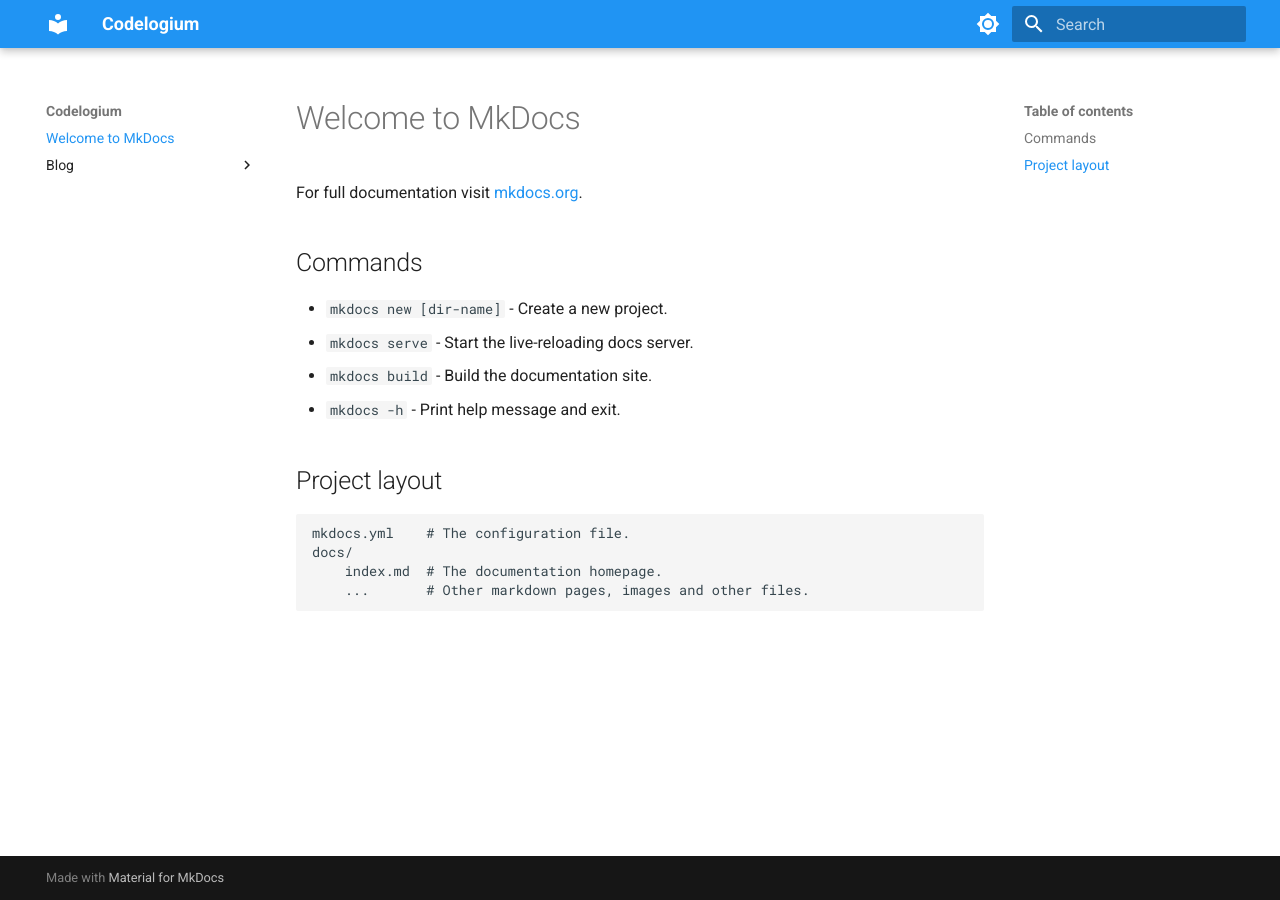
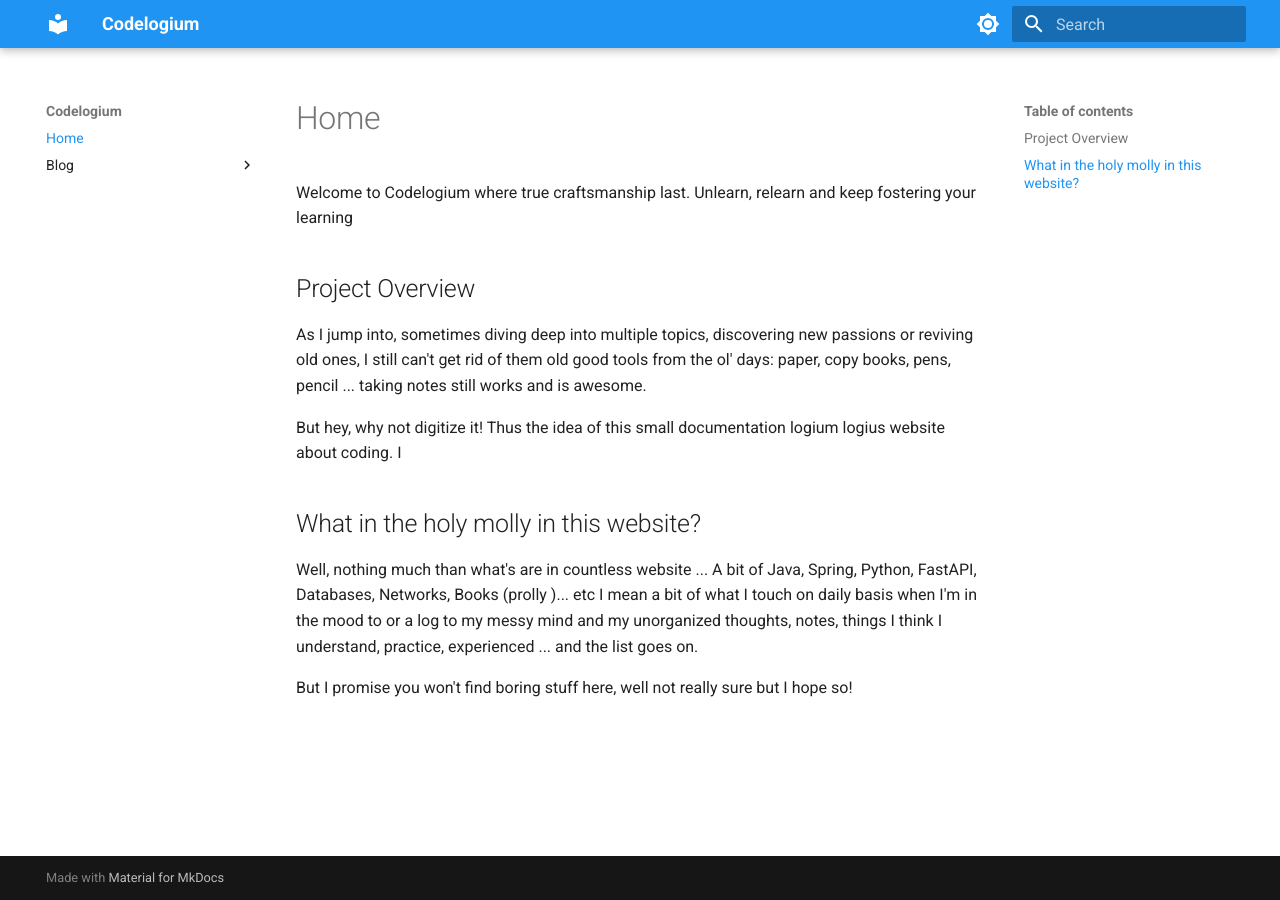
Before and after one commit to codelogium/codelogium.github.io, an MkDocs documentation site: the page built from docs/index.md, in a window 1280 px wide. Built offline with MkDocs 1.6.1 and Material for MkDocs 9.7.7, drawn with Linux system fonts in a browser that asks for light colours.

Commit message:
feat: add content home page

```diff
--- a/docs/index.md
+++ b/docs/index.md
@@ -1,17 +1,18 @@
-# Welcome to MkDocs
+# Home
 
-For full documentation visit [mkdocs.org](https://www.mkdocs.org).
+Welcome to Codelogium where true craftsmanship last.
+Unlearn, relearn and keep fostering your learning
 
-## Commands
+## Project Overview
 
-* `mkdocs new [dir-name]` - Create a new project.
-* `mkdocs serve` - Start the live-reloading docs server.
-* `mkdocs build` - Build the documentation site.
-* `mkdocs -h` - Print help message and exit.
+As I jump into, sometimes diving deep into multiple topics, discovering new passions or reviving old ones, I still can't get rid of them old good tools from the ol' days: paper, copy books, pens, pencil ... taking notes still works and is awesome.
 
-## Project layout
+But hey, why not digitize it! Thus the idea of this small documentation logium logius website about coding.
+I
+## What in the holy molly in this website?
 
-    mkdocs.yml    # The configuration file.
-    docs/
-        index.md  # The documentation homepage.
-        ...       # Other markdown pages, images and other files.
+Well, nothing much than what's are in countless website ...
+A bit of Java, Spring, Python, FastAPI, Databases, Networks, Books (prolly )... etc
+I mean a bit of what I touch on daily basis when I'm in the mood to or a log to my messy mind and my unorganized thoughts, notes, things I think I understand, practice, experienced ... and the list goes on.
+
+But I promise you won't find boring stuff here, well not really sure but I hope so!
```
